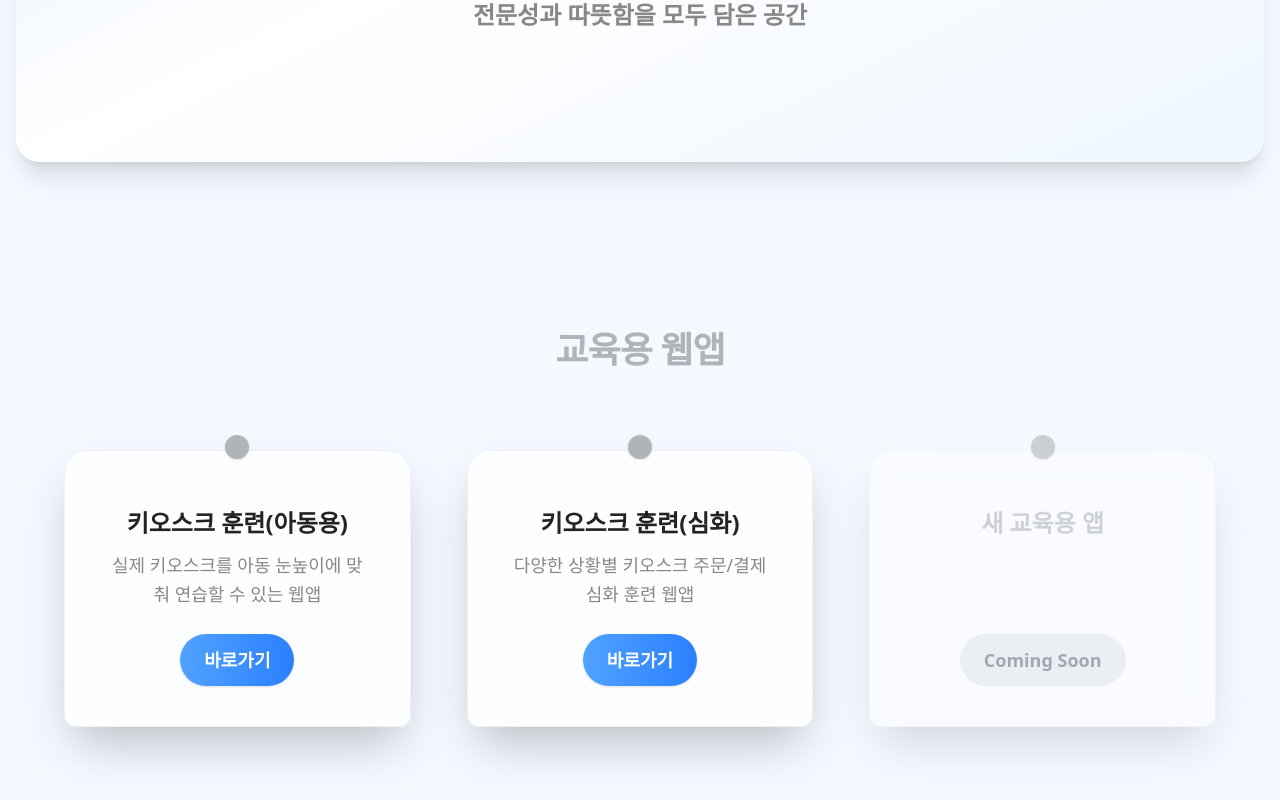
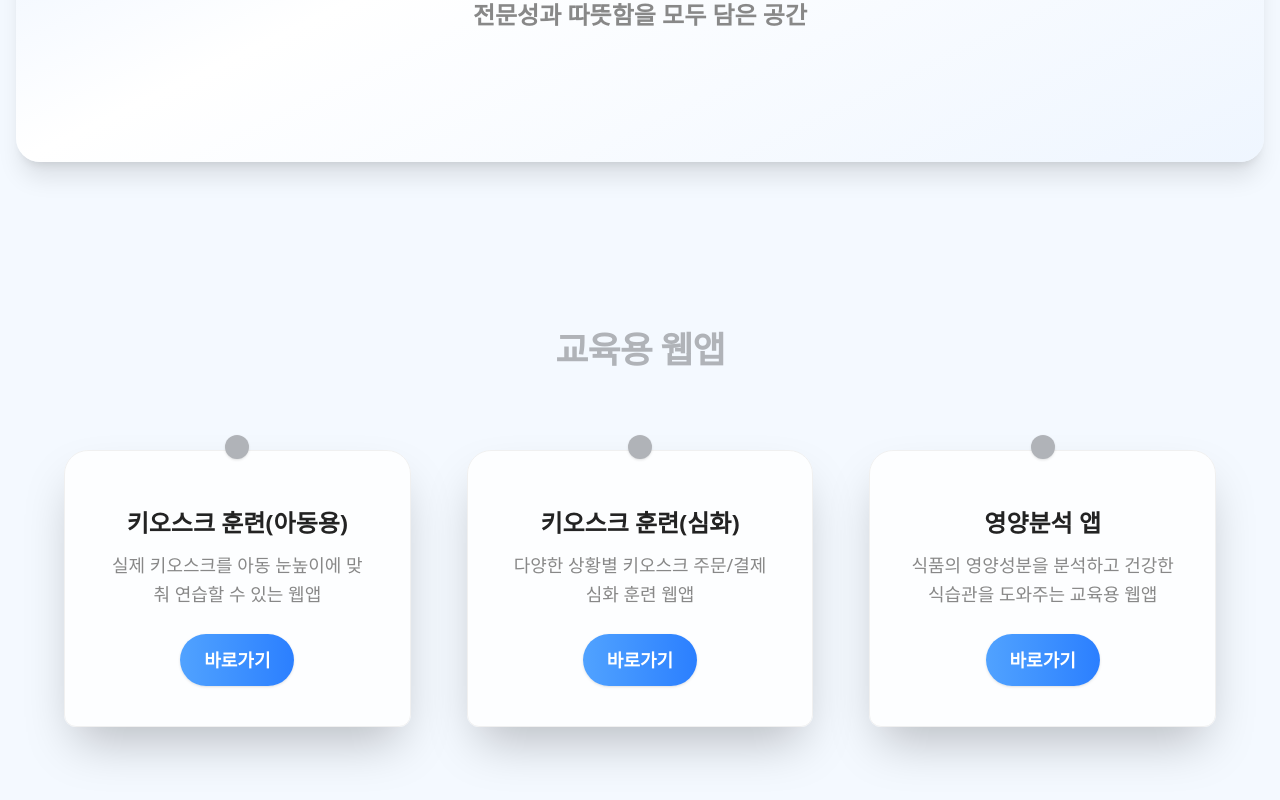
Before and after one commit to hamhyeonggwang/newhome, a Next.js app: page / in a window 1280 px wide. Shown: the part 436-1236 px from the top of the page. Built offline with nearby package versions, Linux system fonts and the light colour scheme; a web font is replaced by a local one.

Commit message:
3번째 교육용 웹앱 추가: 영양분석 앱 - 식품 영양성분 분석 및 건강한 식습관 도움 교육용 웹앱

```diff
--- a/src/app/page.tsx
+++ b/src/app/page.tsx
@@ -43,12 +43,13 @@ export default function Home() {
             <p className="text-lg text-[var(--text-sub)] mb-6 text-center leading-relaxed">다양한 상황별 키오스크 주문/결제 심화 훈련 웹앱</p>
             <a href="https://cafe-two-dusky.vercel.app/" target="_blank" rel="noopener noreferrer" className="mt-auto px-6 py-3 rounded-full bg-gradient-to-r from-blue-400 to-blue-500 text-white font-bold shadow hover:opacity-90 hover:shadow-blue-200 transition text-lg">바로가기</a>
           </div>
-          {/* 새 교육용 앱(Coming Soon) */}
-          <div className="relative bg-white/70 backdrop-blur-md rounded-t-3xl rounded-b-xl flex flex-col items-center justify-between p-10 min-h-64 shadow-2xl border border-[var(--card-border)] opacity-60 transition hover:shadow-blue-200 hover:scale-105 duration-200">
+          {/* 영양분석 앱 */}
+          <div className="relative bg-white/80 backdrop-blur-md rounded-t-3xl rounded-b-xl flex flex-col items-center justify-between p-10 min-h-64 shadow-2xl border border-[var(--card-border)] transition hover:shadow-blue-200 hover:scale-105 duration-200">
             {/* 상단 동그라미 */}
             <div className="absolute -top-4 left-1/2 -translate-x-1/2 w-6 h-6 bg-[#B0B3B8] rounded-full shadow"></div>
-            <h3 className="text-2xl font-extrabold text-[#B0B3B8] mb-3 mt-4 animate-pulse">새 교육용 앱</h3>
-            <button disabled className="mt-auto px-6 py-3 rounded-full bg-gray-200 text-gray-500 font-bold cursor-not-allowed text-lg">Coming Soon</button>
+            <h3 className="text-2xl font-extrabold text-[#232323] mb-3 mt-4">영양분석 앱</h3>
+            <p className="text-lg text-[var(--text-sub)] mb-6 text-center leading-relaxed">식품의 영양성분을 분석하고 건강한 식습관을 도와주는 교육용 웹앱</p>
+            <a href="https://nutrition-analysis-app.vercel.app/" target="_blank" rel="noopener noreferrer" className="mt-auto px-6 py-3 rounded-full bg-gradient-to-r from-blue-400 to-blue-500 text-white font-bold shadow hover:opacity-90 hover:shadow-blue-200 transition text-lg">바로가기</a>
           </div>
         </div>
       </section>
```
